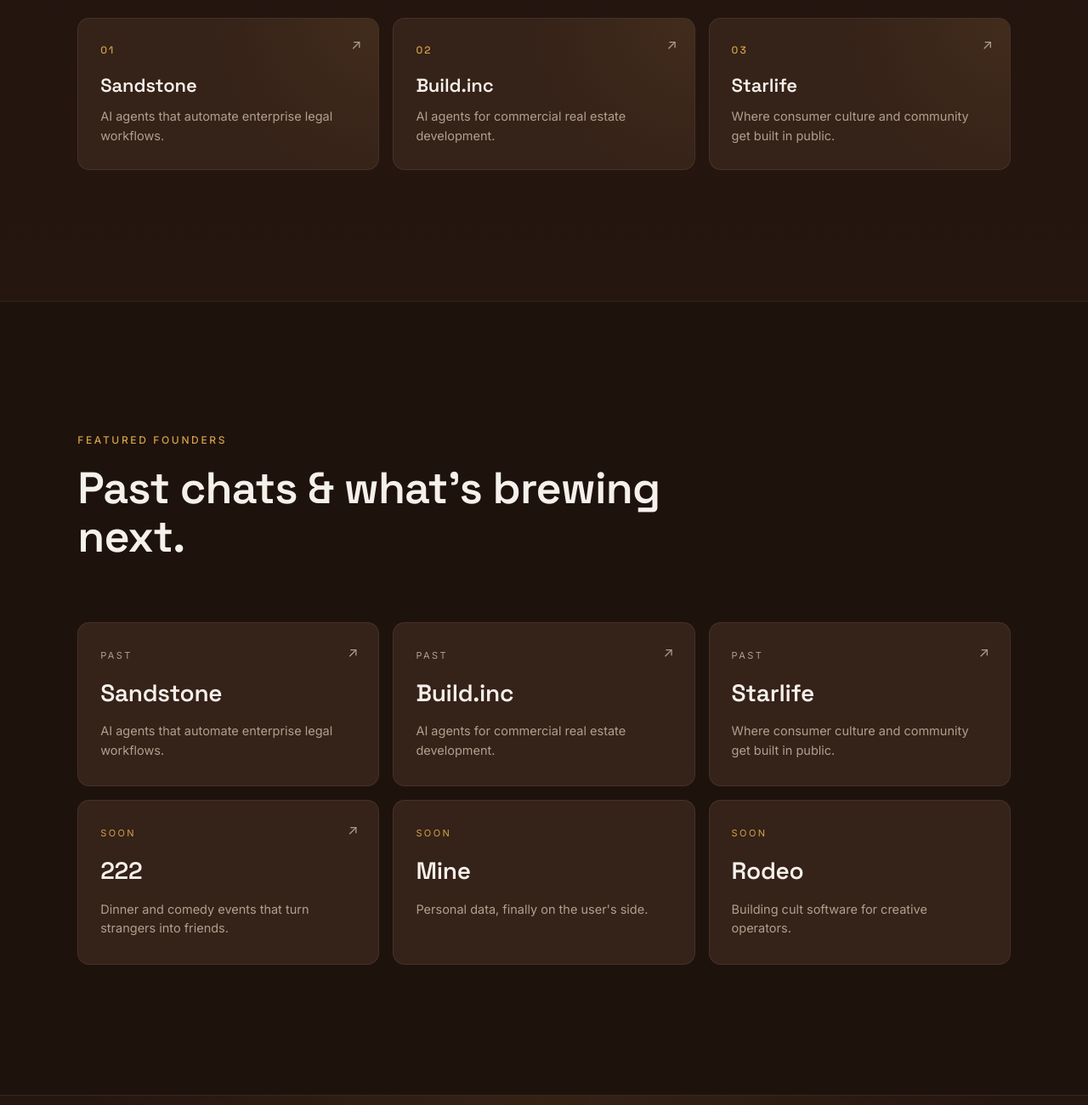
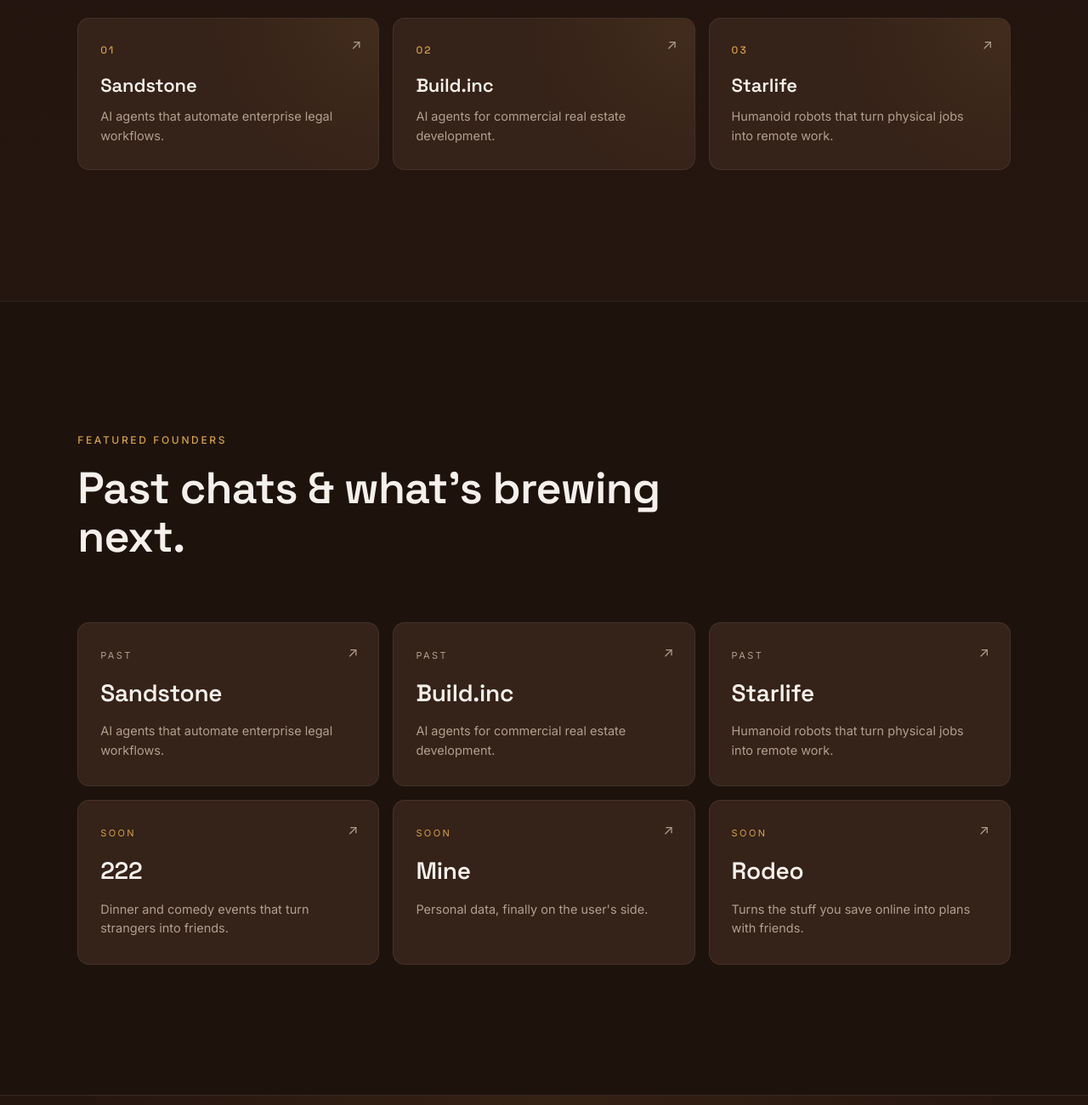
Before and after one commit to giuliapiller/extrashot-nyc-site, a plain HTML site: page index.html in a window 1280 px wide. Shown: the part 3200-4500 px from the top of the page at 85% size. Drawn offline with Linux system fonts and the light colour scheme.

Commit message:
Add real descriptions and links for Starlife, Rodeo; link Mine card
- Starlife: humanoid robots that turn physical jobs into remote work
- Rodeo: app that turns saved social posts into plans with friends
- Mine card linked to usemine.com (description still placeholder)

Co-Authored-By: Claude Opus 4.7 (1M context) <noreply@anthropic.com>

```diff
--- a/index.html
+++ b/index.html
@@ -205,7 +205,7 @@
         <a class="chat" href="https://starlife.ai/" target="_blank" rel="noopener">
           <p class="chat__num">03</p>
           <h3 class="chat__name">Starlife</h3>
-          <p class="chat__line">Where consumer culture and community get built in public.</p>
+          <p class="chat__line">Humanoid robots that turn physical jobs into remote work.</p>
           <span class="chat__arrow" aria-hidden="true">↗</span>
         </a>
       </div>
@@ -236,7 +236,7 @@
         <a class="founder founder--past" href="https://starlife.ai/" target="_blank" rel="noopener">
           <p class="founder__status">past</p>
           <h3 class="founder__company">Starlife</h3>
-          <p class="founder__line">Where consumer culture and community get built in public.</p>
+          <p class="founder__line">Humanoid robots that turn physical jobs into remote work.</p>
           <span class="founder__arrow" aria-hidden="true">↗</span>
         </a>
         <a class="founder founder--soon" href="https://222.place/" target="_blank" rel="noopener">
@@ -245,16 +245,18 @@
           <p class="founder__line">Dinner and comedy events that turn strangers into friends.</p>
           <span class="founder__arrow" aria-hidden="true">↗</span>
         </a>
-        <article class="founder founder--soon">
+        <a class="founder founder--soon" href="https://usemine.com/" target="_blank" rel="noopener">
           <p class="founder__status">soon</p>
           <h3 class="founder__company">Mine</h3>
           <p class="founder__line">Personal data, finally on the user's side.</p>
-        </article>
-        <article class="founder founder--soon">
+          <span class="founder__arrow" aria-hidden="true">↗</span>
+        </a>
+        <a class="founder founder--soon" href="https://www.linkedin.com/company/rodeorodeorodeo/" target="_blank" rel="noopener">
           <p class="founder__status">soon</p>
           <h3 class="founder__company">Rodeo</h3>
-          <p class="founder__line">Building cult software for creative operators.</p>
-        </article>
+          <p class="founder__line">Turns the stuff you save online into plans with friends.</p>
+          <span class="founder__arrow" aria-hidden="true">↗</span>
+        </a>
       </div>
     </div>
   </section>
```
